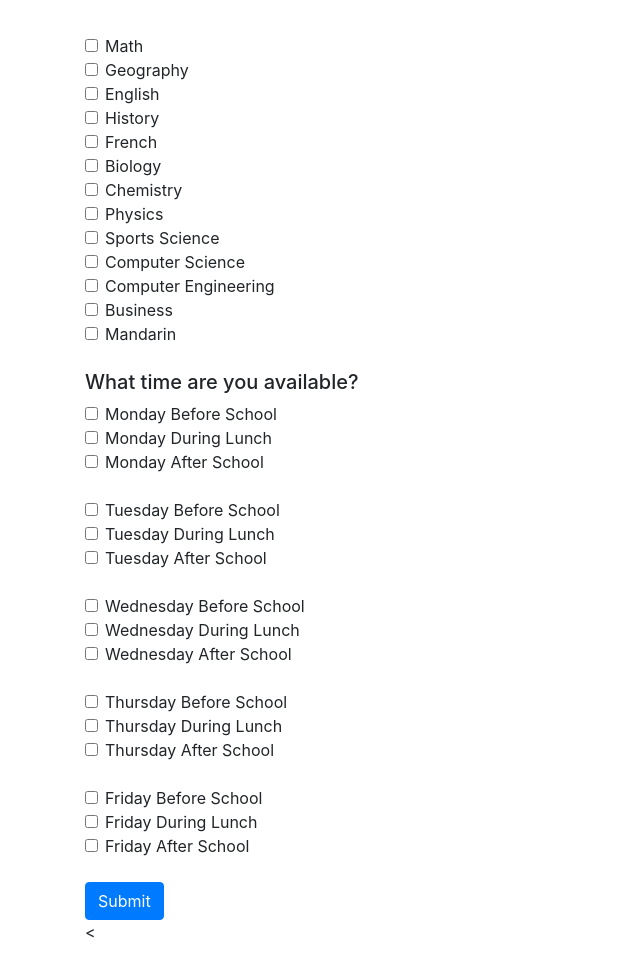
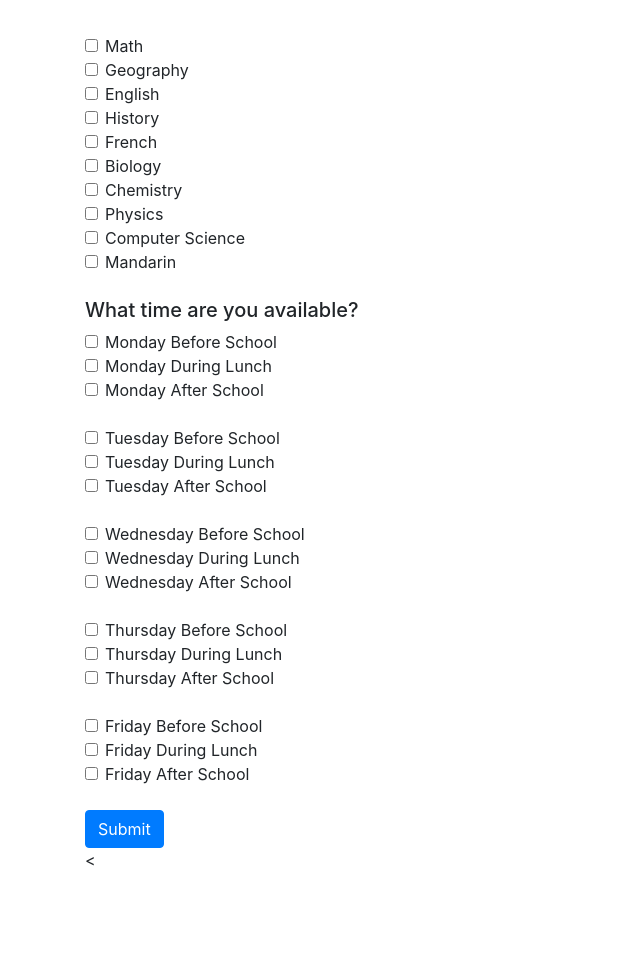
Before and after one commit to vitahuang2020/tutorwebsite, a Flask app: page /request-role in a window 1280 px wide. Shown: the part 56-1024 px from the top of the page, without its empty margins (0-640 px from the left). After the commit the page ends 922 px from the top, so only its background shows below. Run offline with Flask 3, Linux system fonts and the light colour scheme; some libraries are stand-ins or nearby versions.

Commit message:
Fixed bugs in request_role.html

```diff
--- a/website/templates/request_role.html
+++ b/website/templates/request_role.html
@@ -72,27 +72,9 @@
         </label>
         </div>
         <div class="form-check">
-        <input class="form-check-input" name="sportscience" type="checkbox" value="sportscience" id="sportscience">
-        <label class="form-check-label" for="sportscience">
-            Sports Science
-        </label>
-        </div>
-        <div class="form-check">
         <input class="form-check-input" name="compsci" type="checkbox" value="compsci" id="compsci">
         <label class="form-check-label" for="compsci">
             Computer Science
-        </label>
-        </div>
-        <div class="form-check">
-        <input class="form-check-input" name="compeng" type="checkbox" value="compeng" id="compeng">
-        <label class="form-check-label" for="compeng">
-            Computer Engineering
-        </label>
-        </div>
-        <div class="form-check">
-        <input class="form-check-input" name="business" type="checkbox" value="business" id="business">
-        <label class="form-check-label" for="business">
-            Business
         </label>
         </div>
         <div class="form-check">
@@ -123,7 +105,7 @@
     </div>
 
     <div class="form-check">
-        <input class="form-check-input" type="checkbox" value="" id="monAfterSchool">
+        <input class="form-check-input" type="checkbox" value="monAfterSchool" id="monAfterSchool">
         <label class="form-check-label" for="monAfterSchool">
             Monday After School
         </label>
@@ -132,21 +114,21 @@
     <br />
 
     <div class="form-check">
-        <input class="form-check-input" type="checkbox" value="" id="tueBeforeSchool">
+        <input class="form-check-input" type="checkbox" value="tueBeforeSchool" id="tueBeforeSchool">
         <label class="form-check-label" for="tueBeforeSchool">
             Tuesday Before School
         </label>
     </div>
 
     <div class="form-check">
-        <input class="form-check-input" type="checkbox" value="" id="tueLunch">
+        <input class="form-check-input" type="checkbox" value="tueLunch" id="tueLunch">
         <label class="form-check-label" for="tueLunch">
             Tuesday During Lunch
         </label>
     </div>
 
     <div class="form-check">
-        <input class="form-check-input" type="checkbox" value="" id="tueAfterSchool">
+        <input class="form-check-input" type="checkbox" value="tueAfterSchool" id="tueAfterSchool">
         <label class="form-check-label" for="tueAfterSchool">
             Tuesday After School
         </label>
@@ -155,21 +137,21 @@
     <br />
 
     <div class="form-check">
-        <input class="form-check-input" type="checkbox" value="" id="wedBeforeSchool">
+        <input class="form-check-input" type="checkbox" value="wedBeforeSchool" id="wedBeforeSchool">
         <label class="form-check-label" for="wedBeforeSchool">
             Wednesday Before School
         </label>
     </div>
 
     <div class="form-check">
-        <input class="form-check-input" type="checkbox" value="" id="wedLunch">
+        <input class="form-check-input" type="checkbox" value="wedLunch" id="wedLunch">
         <label class="form-check-label" for="wedLunch">
             Wednesday During Lunch
         </label>
     </div>
 
     <div class="form-check">
-        <input class="form-check-input" type="checkbox" value="" id="wedAfterSchool">
+        <input class="form-check-input" type="checkbox" value="wedAfterSchool" id="wedAfterSchool">
         <label class="form-check-label" for="wedAfterSchool">
             Wednesday After School
         </label>
@@ -178,21 +160,21 @@
     <br />
 
     <div class="form-check">
-        <input class="form-check-input" type="checkbox" value="" id="thurBeforeSchool">
+        <input class="form-check-input" type="checkbox" value="thurBeforeSchool" id="thurBeforeSchool">
         <label class="form-check-label" for="thurBeforeSchool">
             Thursday Before School
         </label>
     </div>
 
     <div class="form-check">
-        <input class="form-check-input" type="checkbox" value="" id="thurLunch">
+        <input class="form-check-input" type="checkbox" value="thurLunch" id="thurLunch">
         <label class="form-check-label" for="thurLunch">
             Thursday During Lunch
         </label>
     </div>
 
     <div class="form-check">
-        <input class="form-check-input" type="checkbox" value="" id="thurAfterSchool">
+        <input class="form-check-input" type="checkbox" value="thurAfterSchool" id="thurAfterSchool">
         <label class="form-check-label" for="thurAfterSchool">
             Thursday After School
         </label>
@@ -201,21 +183,21 @@
     <br />
 
     <div class="form-check">
-        <input class="form-check-input" type="checkbox" value="" id="friBeforeSchool">
+        <input class="form-check-input" type="checkbox" value="friBeforeSchool" id="friBeforeSchool">
         <label class="form-check-label" for="friBeforeSchool">
             Friday Before School
         </label>
     </div>
 
     <div class="form-check">
-        <input class="form-check-input" type="checkbox" value="" id="friLunch">
+        <input class="form-check-input" type="checkbox" value="friLunch" id="friLunch">
         <label class="form-check-label" for="friLunch">
             Friday During Lunch
         </label>
     </div>
 
     <div class="form-check">
-        <input class="form-check-input" type="checkbox" value="" id="friAfterSchool">
+        <input class="form-check-input" type="checkbox" value="friAfterSchool" id="friAfterSchool">
         <label class="form-check-label" for="friAfterSchool">
             Friday After School
         </label>
```
